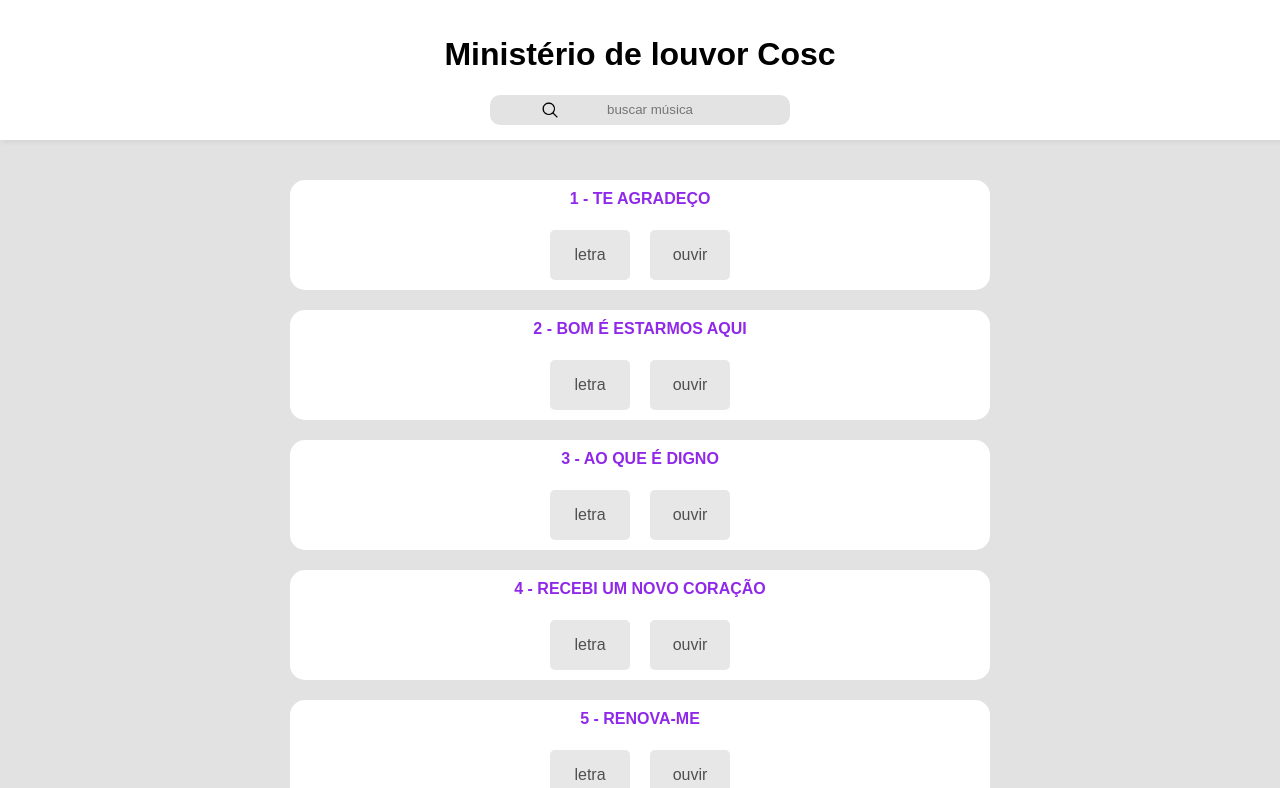
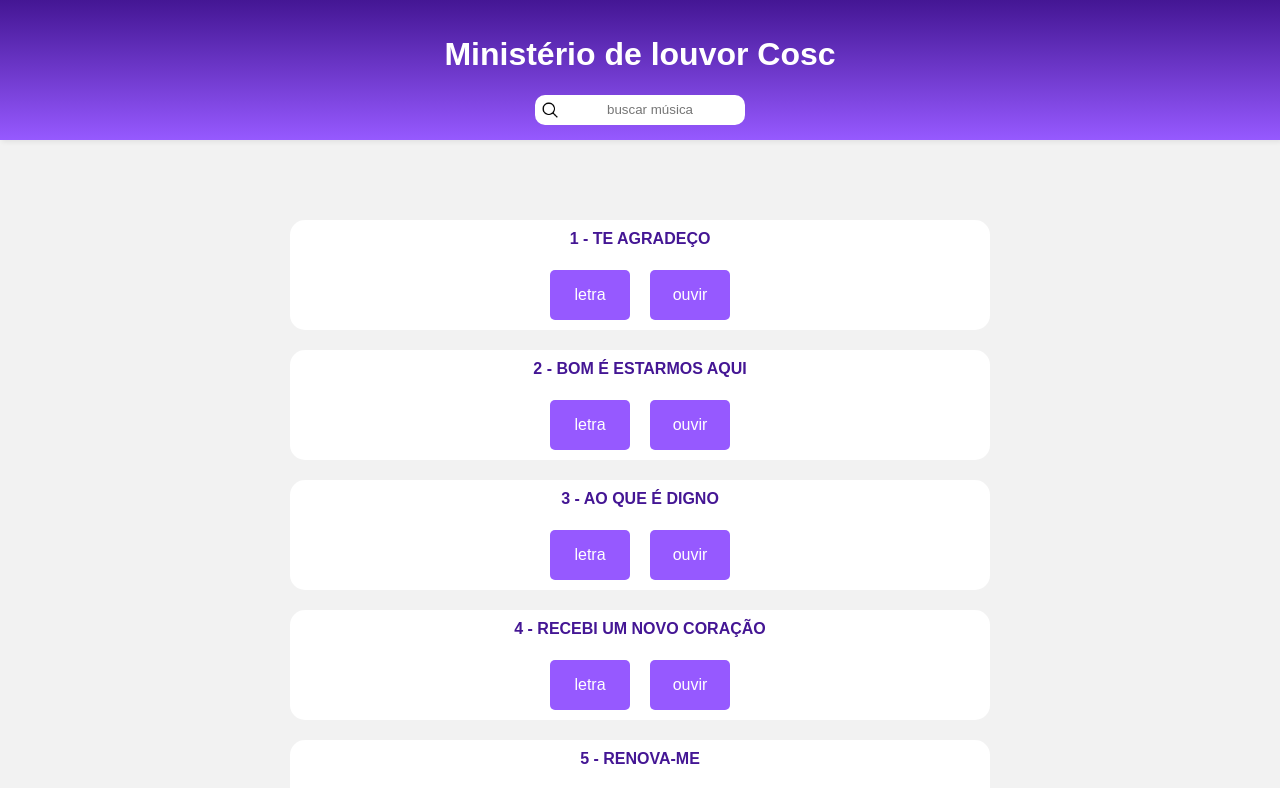
Before and after one commit to carloseduneves/louvor-cosc, a React (Create React App) app: page / in a window 1280 px wide. Shown: the top 788 px of the page. Built offline with nearby package versions, Linux system fonts and the light colour scheme.

Commit message:
Louvor Cosc 1.0.7

```diff
--- a/src/App.js
+++ b/src/App.js
@@ -28,7 +28,7 @@ function App() {
              value={inputValue}
              />
 
-         </div>
+        </div>
       </form>
      </header>
      <main>
--- a/src/components/Song.css
+++ b/src/components/Song.css
@@ -1,7 +1,7 @@
 
 
 .box {
-    margin: auto;
+    margin:auto;
     display: flex;
     justify-content: center;
     align-items: center;
@@ -29,7 +29,7 @@ a {
 }
 .title {
 
-    color: rgb(144, 40, 234);;
+    color: #441694;;
    width: 100%;
    margin: 0px;
    border-radius: 10px 10px 0px 0px;
@@ -44,7 +44,8 @@ a {
     flex-direction: column;
     border-radius: 5px;
     border: none;
-    background-color: rgb(231, 231, 231);
+    background-color: #9659FF;
+    color: #fff;
     width: 80px;
     justify-content: center;
     align-items: center;
--- a/src/index.css
+++ b/src/index.css
@@ -2,7 +2,7 @@
 body {
  font-family: Arial, Helvetica, sans-serif;
 
- background-color: rgba(151, 151, 151, 0.269);
+ background-color: rgba(210, 210, 210, 0.269);
  margin: 0px;
  padding: 0px;
 }
@@ -13,11 +13,17 @@ header {
   box-shadow: 2px 2px 5px  rgba(0, 0, 0, 0.069);
   justify-content: center;
   align-items: center;
+  background-image: linear-gradient(to bottom, #441694,  #9659FF);
+  width: 100%;
+  position: fixed;
+}
+header h1{
+  color: #fff;
 }
 .find {
   display: flex;
   font-size: 1em;
- background-color: rgba(151, 151, 151, 0.269);
+ background-color: #fff;
   border: none;
   text-align: center;
   height: 30px;
@@ -25,7 +31,9 @@ header {
   align-items: center;
   margin: auto;
   border-radius: 10px;
-  max-width: 300px;
+  max-width: 200px;
+  padding: 0px 5px;
+
 
 }
 .find input {
@@ -48,4 +56,5 @@ header {
 main {
  padding: 20px;
   justify-content: center;
+  padding-top: 200px;
 }
```
